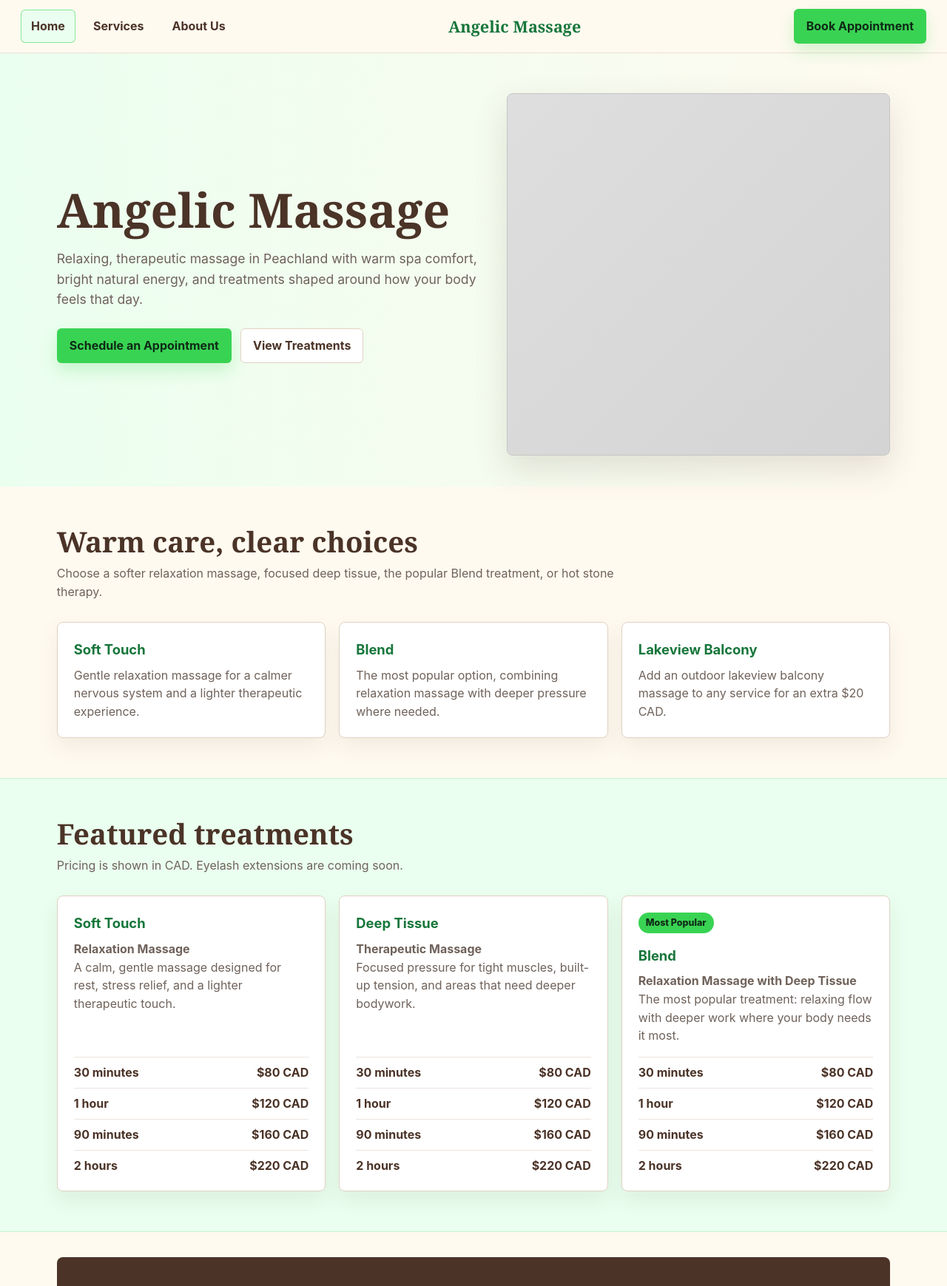
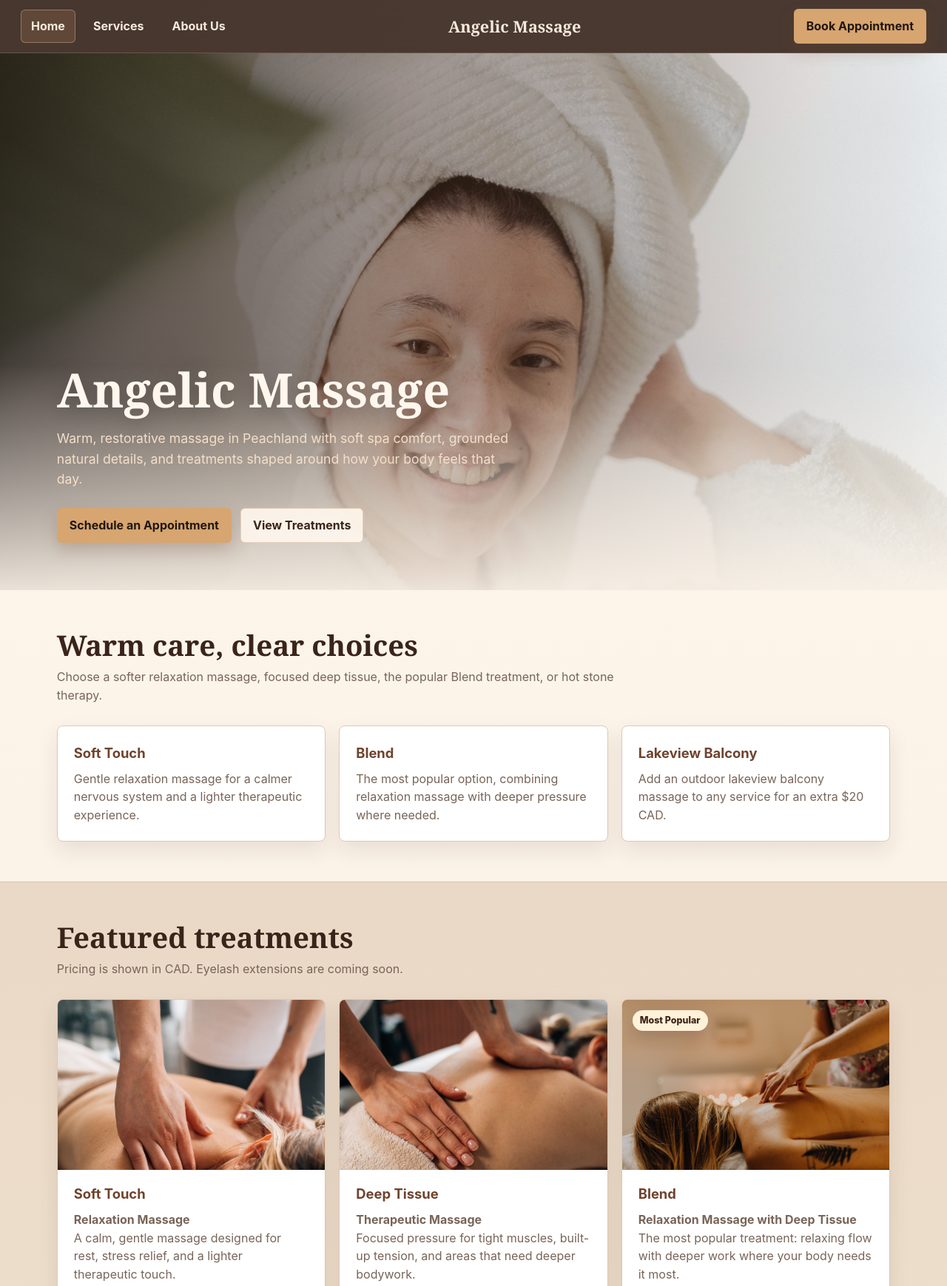
Before and after one commit to asaplyintern/angelic-massage, a plain HTML site: page public/index.html in a window 1280 px wide. Shown: the top 1739 px of the page at 74% size. Drawn offline with Linux system fonts and the light colour scheme.

Commit message:
Add spa photos and warm visual theme

```diff
--- a/public/index.html
+++ b/public/index.html
@@ -19,15 +19,14 @@
 
     <main>
       <section class="hero">
-        <div>
+        <div class="hero-copy">
           <h1>Angelic Massage</h1>
-          <p>Relaxing, therapeutic massage in Peachland with warm spa comfort, bright natural energy, and treatments shaped around how your body feels that day.</p>
+          <p>Warm, restorative massage in Peachland with soft spa comfort, grounded natural details, and treatments shaped around how your body feels that day.</p>
           <div class="hero-actions">
             <a class="button" href="/booking?from=home">Schedule an Appointment</a>
             <a class="button secondary" href="/services">View Treatments</a>
           </div>
         </div>
-        <div class="photo-slot hero-photo" aria-label="Main cover photo placeholder"></div>
       </section>
 
       <section class="band">
@@ -51,7 +50,7 @@
         </div>
       </section>
 
-      <section class="band green">
+      <section class="band warm">
         <div class="section-heading">
           <h2>Featured treatments</h2>
           <p>Pricing is shown in CAD. Eyelash extensions are coming soon.</p>
@@ -68,10 +67,16 @@
       </section>
 
       <section class="band">
-        <div class="placeholder-row">
-          <div class="photo-slot small-photo" aria-label="Treatment room photo placeholder"></div>
-          <div class="photo-slot small-photo" aria-label="Massage detail photo placeholder"></div>
-          <div class="photo-slot small-photo" aria-label="Lakeview balcony photo placeholder"></div>
+        <div class="image-grid">
+          <figure class="image-card tall">
+            <img src="/assets/relaxation-back.jpg" alt="Relaxation massage treatment">
+          </figure>
+          <figure class="image-card">
+            <img src="/assets/nature-spa-foot.jpg" alt="Spa treatment with plants and warm wood">
+          </figure>
+          <figure class="image-card">
+            <img src="/assets/warm-massage-room.jpg" alt="Warm massage room treatment">
+          </figure>
         </div>
       </section>
     </main>
--- a/public/site.js
+++ b/public/site.js
@@ -10,6 +10,7 @@ const services = [
     name: "Soft Touch",
     category: "Relaxation Massage",
     description: "A calm, gentle massage designed for rest, stress relief, and a lighter therapeutic touch.",
+    image: "/assets/soft-touch-neck.jpg",
     popular: false,
     prices: [
       ["30 minutes", 80],
@@ -23,6 +24,7 @@ const services = [
     name: "Deep Tissue",
     category: "Therapeutic Massage",
     description: "Focused pressure for tight muscles, built-up tension, and areas that need deeper bodywork.",
+    image: "/assets/deep-tissue-back.jpg",
     popular: false,
     prices: [
       ["30 minutes", 80],
@@ -36,6 +38,7 @@ const services = [
     name: "Blend",
     category: "Relaxation Massage with Deep Tissue",
     description: "The most popular treatment: relaxing flow with deeper work where your body needs it most.",
+    image: "/assets/blend-massage.jpg",
     popular: true,
     prices: [
       ["30 minutes", 80],
@@ -49,6 +52,7 @@ const services = [
     name: "Hot Stone Therapy",
     category: "Stone Therapy",
     description: "A warming stone treatment for deep relaxation, comfort, and eased muscle tension.",
+    image: "/assets/hot-stones-back.jpg",
     popular: false,
     prices: [
       ["1 hour", 150],
@@ -79,7 +83,8 @@ function renderServices(targetId, limit) {
     .slice(0, limit || services.length)
     .map(
       (service) => `
-        <article class="service-card">
+        <article class="service-card reveal">
+          <img class="service-image" src="${service.image}" alt="${service.name} treatment">
           ${service.popular ? '<span class="badge">Most Popular</span>' : ""}
           <div>
             <h3>${service.name}</h3>
@@ -147,7 +152,31 @@ function setupBookingForm() {
   });
 }
 
+function setupRevealAnimations() {
+  const items = document.querySelectorAll(
+    ".hero-copy, .hero-actions, .feature, .service-card, .image-card, .booking-strip, .booking-panel, .admin-panel, .section-heading, .page-title"
+  );
+  items.forEach((item) => item.classList.add("reveal"));
+  if (!("IntersectionObserver" in window)) {
+    items.forEach((item) => item.classList.add("is-visible"));
+    return;
+  }
+  const observer = new IntersectionObserver(
+    (entries) => {
+      entries.forEach((entry) => {
+        if (entry.isIntersecting) {
+          entry.target.classList.add("is-visible");
+          observer.unobserve(entry.target);
+        }
+      });
+    },
+    { threshold: 0.14 }
+  );
+  items.forEach((item) => observer.observe(item));
+}
+
 fillFooter();
 renderServices("services-preview", 3);
 renderServices("all-services");
 setupBookingForm();
+setupRevealAnimations();
--- a/public/styles.css
+++ b/public/styles.css
@@ -1,17 +1,19 @@
 :root {
-  --leaf: #39d353;
-  --leaf-dark: #16763a;
-  --mint: #eaffef;
-  --cream: #fffaf0;
-  --warm: #8a5a36;
-  --warm-dark: #4b3327;
-  --clay: #b9855b;
-  --ink: #241c18;
-  --muted: #6f625a;
-  --line: #e1d2c3;
-  --photo: #d4d4d4;
+  --leaf: #9ea66e;
+  --leaf-dark: #59623d;
+  --mint: #f2f0df;
+  --cream: #fbf3e8;
+  --warm: #9b6742;
+  --warm-dark: #3a241a;
+  --clay: #c48b61;
+  --cedar: #6f432d;
+  --cocoa: #211711;
+  --ink: #241913;
+  --muted: #786458;
+  --line: #dfc8b5;
+  --photo: #d1b9a0;
   --white: #ffffff;
-  --shadow: 0 18px 45px rgba(71, 47, 34, 0.14);
+  --shadow: 0 20px 48px rgba(46, 27, 17, 0.18);
 }
 
 * {
@@ -20,7 +22,9 @@
 
 body {
   margin: 0;
-  background: var(--cream);
+  background:
+    radial-gradient(circle at 10% 0%, rgba(158, 166, 110, 0.16), transparent 27rem),
+    linear-gradient(180deg, #fff8ee 0%, var(--cream) 38%, #f1dfcc 100%);
   color: var(--ink);
   font-family: Inter, ui-sans-serif, system-ui, -apple-system, BlinkMacSystemFont, "Segoe UI", sans-serif;
   line-height: 1.55;
@@ -40,8 +44,8 @@ a {
   gap: 24px;
   min-height: 72px;
   padding: 0 28px;
-  background: rgba(255, 250, 240, 0.92);
-  border-bottom: 1px solid rgba(138, 90, 54, 0.16);
+  background: rgba(48, 30, 22, 0.88);
+  border-bottom: 1px solid rgba(223, 200, 181, 0.2);
   backdrop-filter: blur(16px);
 }
 
@@ -68,20 +72,20 @@ a {
 
 .nav-left a {
   padding: 9px 13px;
-  color: var(--warm-dark);
+  color: #f7eadc;
 }
 
 .nav-left a.active,
 .nav-left a:hover {
-  background: var(--mint);
-  border-color: rgba(57, 211, 83, 0.55);
+  background: rgba(196, 139, 97, 0.2);
+  border-color: rgba(244, 211, 180, 0.35);
 }
 
 .brand {
   font-family: Georgia, "Times New Roman", serif;
   font-size: 1.35rem;
   font-weight: 700;
-  color: var(--leaf-dark);
+  color: #f7eadc;
   white-space: nowrap;
 }
 
@@ -91,16 +95,16 @@ a {
   align-items: center;
   justify-content: center;
   padding: 10px 16px;
-  background: var(--leaf);
-  color: #0f2a16;
-  box-shadow: 0 10px 22px rgba(57, 211, 83, 0.22);
+  background: #d7a56f;
+  color: #211711;
+  box-shadow: 0 10px 22px rgba(111, 67, 45, 0.24);
 }
 
 .button.secondary,
 .text-button {
-  background: var(--white);
+  background: rgba(255, 248, 238, 0.9);
   color: var(--warm-dark);
-  border-color: var(--line);
+  border-color: rgba(223, 200, 181, 0.8);
   box-shadow: none;
 }
 
@@ -117,14 +121,31 @@ main {
 }
 
 .hero {
-  display: grid;
-  grid-template-columns: minmax(0, 1.05fr) minmax(320px, 0.95fr);
-  gap: 36px;
-  align-items: center;
-  padding: 54px 6vw 42px;
+  position: relative;
+  display: flex;
+  align-items: flex-end;
+  min-height: min(760px, calc(100vh - 74px));
+  padding: 11vh 6vw 8vh;
   background:
-    linear-gradient(90deg, rgba(234, 255, 239, 0.96), rgba(255, 250, 240, 0.7)),
-    var(--cream);
+    linear-gradient(90deg, rgba(31, 20, 15, 0.76), rgba(73, 43, 27, 0.46) 42%, rgba(255, 248, 238, 0.08)),
+    url("/assets/main-spa-robe.jpg") center 35% / cover no-repeat;
+  overflow: hidden;
+}
+
+.hero::after {
+  position: absolute;
+  inset: auto 0 0;
+  height: 42%;
+  content: "";
+  background: linear-gradient(180deg, transparent, rgba(251, 243, 232, 0.9));
+  pointer-events: none;
+}
+
+.hero-copy {
+  position: relative;
+  z-index: 1;
+  max-width: 720px;
+  color: #fff7ee;
 }
 
 .hero h1,
@@ -137,12 +158,21 @@ main {
   color: var(--warm-dark);
 }
 
+.hero h1 {
+  color: #fff7ee;
+  text-shadow: 0 8px 32px rgba(0, 0, 0, 0.34);
+}
+
 .hero p,
 .page-title p {
   max-width: 620px;
   margin: 20px 0 0;
   color: var(--muted);
   font-size: 1.1rem;
+}
+
+.hero p {
+  color: #f5dfc9;
 }
 
 .hero-actions {
@@ -172,6 +202,11 @@ main {
   box-shadow: var(--shadow);
 }
 
+img {
+  display: block;
+  max-width: 100%;
+}
+
 .band,
 .page-title {
   padding: 54px 6vw;
@@ -179,8 +214,31 @@ main {
 
 .band.green {
   background: var(--mint);
-  border-top: 1px solid rgba(57, 211, 83, 0.2);
-  border-bottom: 1px solid rgba(57, 211, 83, 0.2);
+  border-top: 1px solid rgba(89, 98, 61, 0.16);
+  border-bottom: 1px solid rgba(89, 98, 61, 0.16);
+}
+
+.band.warm {
+  background:
+    linear-gradient(180deg, rgba(111, 67, 45, 0.08), rgba(158, 166, 110, 0.08)),
+    #f4e5d4;
+  border-top: 1px solid rgba(111, 67, 45, 0.16);
+  border-bottom: 1px solid rgba(111, 67, 45, 0.16);
+}
+
+.hot-stone-section {
+  background:
+    linear-gradient(180deg, rgba(58, 36, 26, 0.94), rgba(111, 67, 45, 0.92)),
+    #3a241a;
+  color: #fff3e4;
+}
+
+.hot-stone-section h2 {
+  color: #fff3e4;
+}
+
+.hot-stone-section p {
+  color: #ead2bc;
 }
 
 .section-heading {
@@ -219,7 +277,7 @@ main {
   background: var(--white);
   border: 1px solid var(--line);
   border-radius: 8px;
-  box-shadow: 0 12px 28px rgba(75, 51, 39, 0.08);
+  box-shadow: 0 12px 28px rgba(75, 43, 28, 0.1);
 }
 
 .feature,
@@ -230,7 +288,7 @@ main {
 .feature h3,
 .service-card h3 {
   margin: 0 0 8px;
-  color: var(--leaf-dark);
+  color: var(--cedar);
   font-size: 1.15rem;
 }
 
@@ -242,20 +300,47 @@ main {
 
 .service-card {
   position: relative;
+  overflow: hidden;
   display: flex;
   flex-direction: column;
-  gap: 16px;
+  gap: 18px;
+  padding: 0;
+}
+
+.service-card > div,
+.service-card .price-list {
+  margin-left: 22px;
+  margin-right: 22px;
+}
+
+.service-card .price-list {
+  margin-bottom: 22px;
+}
+
+.service-image {
+  width: 100%;
+  height: 230px;
+  object-fit: cover;
+  background: var(--photo);
+}
+
+.service-card:nth-child(4) .service-image {
+  object-position: center 42%;
 }
 
 .badge {
+  position: absolute;
+  top: 14px;
+  left: 14px;
   display: inline-flex;
   width: fit-content;
   border-radius: 999px;
-  background: var(--leaf);
-  color: #0f2a16;
+  background: #fff2d9;
+  color: var(--warm-dark);
   padding: 4px 10px;
   font-size: 0.78rem;
   font-weight: 850;
+  box-shadow: 0 8px 20px rgba(58, 36, 26, 0.18);
 }
 
 .price-list {
@@ -283,7 +368,9 @@ main {
   align-items: center;
   margin: 34px 6vw 54px;
   padding: 26px;
-  background: var(--warm-dark);
+  background:
+    linear-gradient(90deg, rgba(58, 36, 26, 0.96), rgba(111, 67, 45, 0.92)),
+    var(--warm-dark);
   color: var(--cream);
   border-radius: 8px;
 }
@@ -297,6 +384,65 @@ main {
   display: grid;
   grid-template-columns: repeat(3, minmax(0, 1fr));
   gap: 18px;
+}
+
+.image-grid {
+  display: grid;
+  grid-template-columns: 1.15fr 0.85fr 0.85fr;
+  gap: 18px;
+}
+
+.image-grid.two {
+  grid-template-columns: repeat(2, minmax(0, 1fr));
+}
+
+.image-card {
+  position: relative;
+  min-height: 260px;
+  margin: 0;
+  overflow: hidden;
+  border-radius: 8px;
+  border: 1px solid rgba(223, 200, 181, 0.58);
+  background: var(--photo);
+  box-shadow: var(--shadow);
+}
+
+.image-card::after {
+  position: absolute;
+  inset: 0;
+  content: "";
+  background: linear-gradient(180deg, transparent 58%, rgba(35, 22, 16, 0.22));
+  pointer-events: none;
+}
+
+.image-card img {
+  width: 100%;
+  height: 100%;
+  min-height: inherit;
+  object-fit: cover;
+  transition: transform 900ms ease;
+}
+
+.image-card:hover img {
+  transform: scale(1.035);
+}
+
+.image-card.tall {
+  grid-row: span 2;
+  min-height: 540px;
+}
+
+.image-card.wide {
+  min-height: 360px;
+}
+
+.image-card.banner {
+  min-height: 420px;
+}
+
+.booking-photo {
+  margin-top: 22px;
+  min-height: 380px;
 }
 
 .small-photo {
@@ -375,7 +521,7 @@ textarea {
 }
 
 .notice.success {
-  background: var(--mint);
+  background: #eee8cc;
   color: var(--leaf-dark);
 }
 
@@ -390,7 +536,7 @@ textarea {
   gap: 20px;
   align-items: center;
   padding: 30px 6vw;
-  background: var(--warm-dark);
+  background: var(--cocoa);
   color: var(--cream);
 }
 
@@ -426,9 +572,9 @@ textarea {
 .filter-row button,
 .admin-actions button {
   padding: 9px 12px;
-  background: var(--mint);
-  color: var(--leaf-dark);
-  border-color: rgba(57, 211, 83, 0.45);
+  background: #f2ead8;
+  color: var(--cedar);
+  border-color: rgba(111, 67, 45, 0.25);
 }
 
 .appointment-list {
@@ -465,8 +611,34 @@ textarea {
 }
 
 .status.confirmed {
-  background: var(--mint);
+  background: #eee8cc;
   color: var(--leaf-dark);
+}
+
+.reveal {
+  opacity: 0;
+  transform: translateY(22px);
+  transition: opacity 700ms ease, transform 700ms ease;
+}
+
+.reveal.is-visible {
+  opacity: 1;
+  transform: translateY(0);
+}
+
+@media (prefers-reduced-motion: reduce) {
+  *,
+  *::before,
+  *::after {
+    scroll-behavior: auto !important;
+    transition-duration: 0.001ms !important;
+    animation-duration: 0.001ms !important;
+  }
+
+  .reveal {
+    opacity: 1;
+    transform: none;
+  }
 }
 
 .status.cancelled {
@@ -491,7 +663,6 @@ textarea {
     order: -1;
   }
 
-  .hero,
   .booking-page,
   .booking-strip {
     grid-template-columns: 1fr;
@@ -499,12 +670,19 @@ textarea {
 
   .feature-grid,
   .service-grid,
-  .placeholder-row {
+  .placeholder-row,
+  .image-grid,
+  .image-grid.two {
     grid-template-columns: 1fr;
   }
 
-  .hero-photo {
-    min-height: 340px;
+  .hero {
+    min-height: 620px;
+    padding-top: 18vh;
+  }
+
+  .image-card.tall {
+    min-height: 360px;
   }
 }
 
```
Also changed, not shown: public/about.html (+11 -5 lines), public/booking.html (+3 -1 lines), public/services.html (+19 -2 lines), public/assets/arm-massage.jpg (added), public/assets/blend-massage.jpg (added), public/assets/deep-tissue-back.jpg (added), public/assets/herbal-compress.jpg (added), public/assets/hot-stones-back.jpg (added), public/assets/hot-stones-shoulder.jpg (added), public/assets/main-spa-robe.jpg (added), public/assets/nature-spa-foot.jpg (added), public/assets/relaxation-back.jpg (added), public/assets/soft-touch-neck.jpg (added), public/assets/spa-couple.jpg (added), 1 more files.
